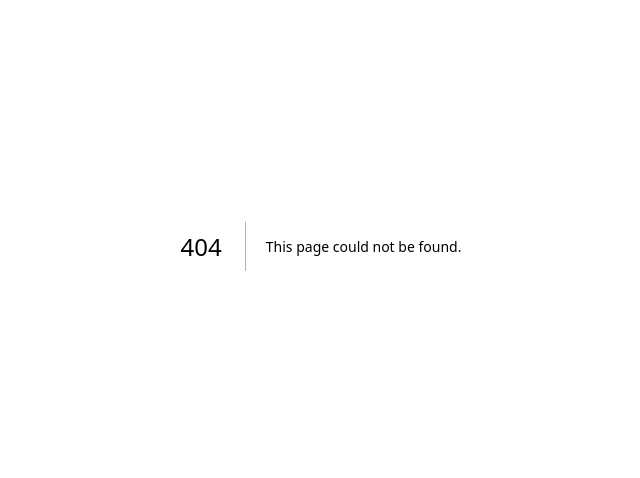
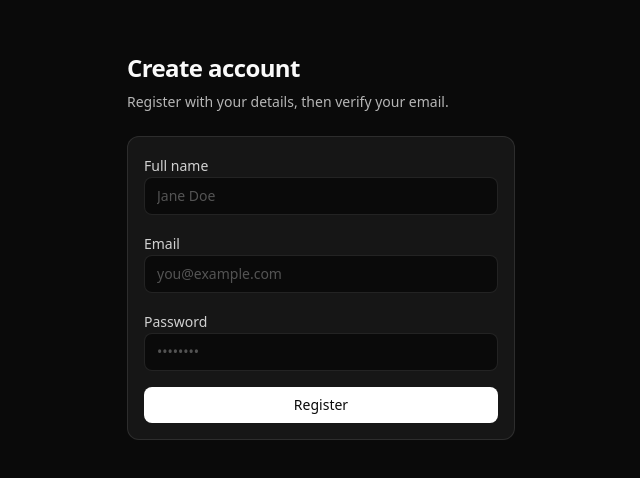
Before and after one commit to Taksyeu/Taksy, a Next.js app: page /app/register in a window 1280 px wide. Before the commit this address had no page. Shown: the part 154-632 px from the top of the page, without its empty margins (319-959 px from the left). Built offline with nearby package versions, Linux system fonts and the light colour scheme; no server answers.

Commit message:
Add auth feature UI (login/register)

```diff
--- a/src/app/app/(auth)/login/page.tsx
+++ b/src/app/app/(auth)/login/page.tsx
@@ -1,29 +1,5 @@
-'use client';
-
-import Link from 'next/link';
+import { LoginForm } from '@/features/auth/components/LoginForm';
 
 export default function LoginPage() {
-  return (
-    <div className="min-h-dvh bg-neutral-950 text-neutral-50">
-      <div className="mx-auto w-full max-w-[420px] px-4 py-12">
-        <div className="space-y-2">
-          <h1 className="text-2xl font-semibold tracking-tight">Login</h1>
-          <p className="text-sm text-white/70">
-            Login UI is not implemented yet. This page exists so /app can be protected without
-            returning a 404.
-          </p>
-        </div>
-
-        <div className="mt-6 rounded-xl border border-white/10 bg-white/5 p-4 text-sm text-white/70">
-          Next steps: we’ll add an email/password form wired to Firebase Auth.
-        </div>
-
-        <div className="mt-6">
-          <Link className="text-sm text-white underline underline-offset-4" href="/">
-            ← Back to sponsor site
-          </Link>
-        </div>
-      </div>
-    </div>
-  );
+  return <LoginForm />;
 }
--- /dev/null
+++ b/src/app/app/(auth)/register/page.tsx
@@ -0,0 +1,5 @@
+import { RegisterForm } from '@/features/auth/components/RegisterForm';
+
+export default function RegisterPage() {
+  return <RegisterForm />;
+}
--- /dev/null
+++ b/src/features/auth/components/LoginForm.tsx
@@ -0,0 +1,92 @@
+'use client';
+
+import { useRouter } from 'next/navigation';
+import { useState, type FormEvent } from 'react';
+
+import { loginUser } from '@/lib/firebase/auth';
+
+export function LoginForm() {
+  const router = useRouter();
+
+  const [email, setEmail] = useState('');
+  const [password, setPassword] = useState('');
+  const [error, setError] = useState<string | null>(null);
+  const [isSubmitting, setIsSubmitting] = useState(false);
+
+  async function onSubmit(e: FormEvent<HTMLFormElement>) {
+    e.preventDefault();
+    setError(null);
+
+    try {
+      setIsSubmitting(true);
+      await loginUser(email, password);
+      router.push('/app');
+    } catch (err) {
+      const message = err instanceof Error ? err.message : 'Login failed';
+      setError(message);
+    } finally {
+      setIsSubmitting(false);
+    }
+  }
+
+  return (
+    <div className="min-h-dvh bg-neutral-950 text-neutral-50">
+      <div className="mx-auto flex min-h-dvh w-full max-w-[420px] flex-col justify-center px-4 py-12">
+        <div className="mb-6 space-y-2">
+          <h1 className="text-2xl font-semibold tracking-tight">Login</h1>
+          <p className="text-sm text-white/70">Sign in with your email and password.</p>
+        </div>
+
+        <form onSubmit={onSubmit} className="space-y-4 rounded-xl border border-white/10 bg-white/5 p-4">
+          <div className="space-y-1.5">
+            <label htmlFor="email" className="text-sm text-white/80">
+              Email
+            </label>
+            <input
+              id="email"
+              name="email"
+              type="email"
+              autoComplete="email"
+              required
+              value={email}
+              onChange={(e) => setEmail(e.target.value)}
+              className="w-full rounded-lg border border-white/10 bg-neutral-950 px-3 py-2 text-sm text-white outline-none ring-offset-neutral-950 placeholder:text-white/30 focus:ring-2 focus:ring-white/20"
+              placeholder="you@example.com"
+            />
+          </div>
+
+          <div className="space-y-1.5">
+            <label htmlFor="password" className="text-sm text-white/80">
+              Password
+            </label>
+            <input
+              id="password"
+              name="password"
+              type="password"
+              autoComplete="current-password"
+              required
+              value={password}
+              onChange={(e) => setPassword(e.target.value)}
+              className="w-full rounded-lg border border-white/10 bg-neutral-950 px-3 py-2 text-sm text-white outline-none ring-offset-neutral-950 placeholder:text-white/30 focus:ring-2 focus:ring-white/20"
+              placeholder="••••••••"
+            />
+          </div>
+
+          {error ? (
+            <div className="rounded-lg border border-red-500/30 bg-red-500/10 px-3 py-2 text-sm text-red-200">
+              {error}
+            </div>
+          ) : null}
+
+          <button
+            type="submit"
+            disabled={isSubmitting}
+            className="inline-flex w-full items-center justify-center rounded-lg bg-white px-3 py-2 text-sm font-medium text-neutral-950 transition disabled:cursor-not-allowed disabled:opacity-70"
+          >
+            {isSubmitting ? 'Logging in…' : 'Login'}
+          </button>
+        </form>
+      </div>
+    </div>
+  );
+}
--- /dev/null
+++ b/src/features/auth/components/RegisterForm.tsx
@@ -0,0 +1,124 @@
+'use client';
+
+import { useRouter } from 'next/navigation';
+import { useState, type FormEvent } from 'react';
+
+import { registerUser } from '@/lib/firebase/auth';
+
+export function RegisterForm() {
+  const router = useRouter();
+
+  const [fullName, setFullName] = useState('');
+  const [email, setEmail] = useState('');
+  const [password, setPassword] = useState('');
+  const [error, setError] = useState<string | null>(null);
+  const [success, setSuccess] = useState<string | null>(null);
+  const [isSubmitting, setIsSubmitting] = useState(false);
+
+  async function onSubmit(e: FormEvent<HTMLFormElement>) {
+    e.preventDefault();
+    setError(null);
+    setSuccess(null);
+
+    try {
+      setIsSubmitting(true);
+      await registerUser({ fullName, email, password });
+
+      setSuccess('Verification email sent');
+
+      // Give the user a moment to see the message before redirecting.
+      setTimeout(() => {
+        router.push('/app/login');
+      }, 1200);
+    } catch (err) {
+      const message = err instanceof Error ? err.message : 'Registration failed';
+      setError(message);
+    } finally {
+      setIsSubmitting(false);
+    }
+  }
+
+  return (
+    <div className="min-h-dvh bg-neutral-950 text-neutral-50">
+      <div className="mx-auto flex min-h-dvh w-full max-w-[420px] flex-col justify-center px-4 py-12">
+        <div className="mb-6 space-y-2">
+          <h1 className="text-2xl font-semibold tracking-tight">Create account</h1>
+          <p className="text-sm text-white/70">Register with your details, then verify your email.</p>
+        </div>
+
+        <form onSubmit={onSubmit} className="space-y-4 rounded-xl border border-white/10 bg-white/5 p-4">
+          <div className="space-y-1.5">
+            <label htmlFor="fullName" className="text-sm text-white/80">
+              Full name
+            </label>
+            <input
+              id="fullName"
+              name="fullName"
+              type="text"
+              autoComplete="name"
+              required
+              value={fullName}
+              onChange={(e) => setFullName(e.target.value)}
+              className="w-full rounded-lg border border-white/10 bg-neutral-950 px-3 py-2 text-sm text-white outline-none ring-offset-neutral-950 placeholder:text-white/30 focus:ring-2 focus:ring-white/20"
+              placeholder="Jane Doe"
+            />
+          </div>
+
+          <div className="space-y-1.5">
+            <label htmlFor="email" className="text-sm text-white/80">
+              Email
+            </label>
+            <input
+              id="email"
+              name="email"
+              type="email"
+              autoComplete="email"
+              required
+              value={email}
+              onChange={(e) => setEmail(e.target.value)}
+              className="w-full rounded-lg border border-white/10 bg-neutral-950 px-3 py-2 text-sm text-white outline-none ring-offset-neutral-950 placeholder:text-white/30 focus:ring-2 focus:ring-white/20"
+              placeholder="you@example.com"
+            />
+          </div>
+
+          <div className="space-y-1.5">
+            <label htmlFor="password" className="text-sm text-white/80">
+              Password
+            </label>
+            <input
+              id="password"
+              name="password"
+              type="password"
+              autoComplete="new-password"
+              required
+              value={password}
+              onChange={(e) => setPassword(e.target.value)}
+              className="w-full rounded-lg border border-white/10 bg-neutral-950 px-3 py-2 text-sm text-white outline-none ring-offset-neutral-950 placeholder:text-white/30 focus:ring-2 focus:ring-white/20"
+              placeholder="••••••••"
+            />
+          </div>
+
+          {error ? (
+            <div className="rounded-lg border border-red-500/30 bg-red-500/10 px-3 py-2 text-sm text-red-200">
+              {error}
+            </div>
+          ) : null}
+
+          {success ? (
+            <div className="rounded-lg border border-emerald-500/30 bg-emerald-500/10 px-3 py-2 text-sm text-emerald-200">
+              {success}
+            </div>
+          ) : null}
+
+          <button
+            type="submit"
+            disabled={isSubmitting}
+            className="inline-flex w-full items-center justify-center rounded-lg bg-white px-3 py-2 text-sm font-medium text-neutral-950 transition disabled:cursor-not-allowed disabled:opacity-70"
+          >
+            {isSubmitting ? 'Creating account…' : 'Register'}
+          </button>
+        </form>
+      </div>
+    </div>
+  );
+}
```
